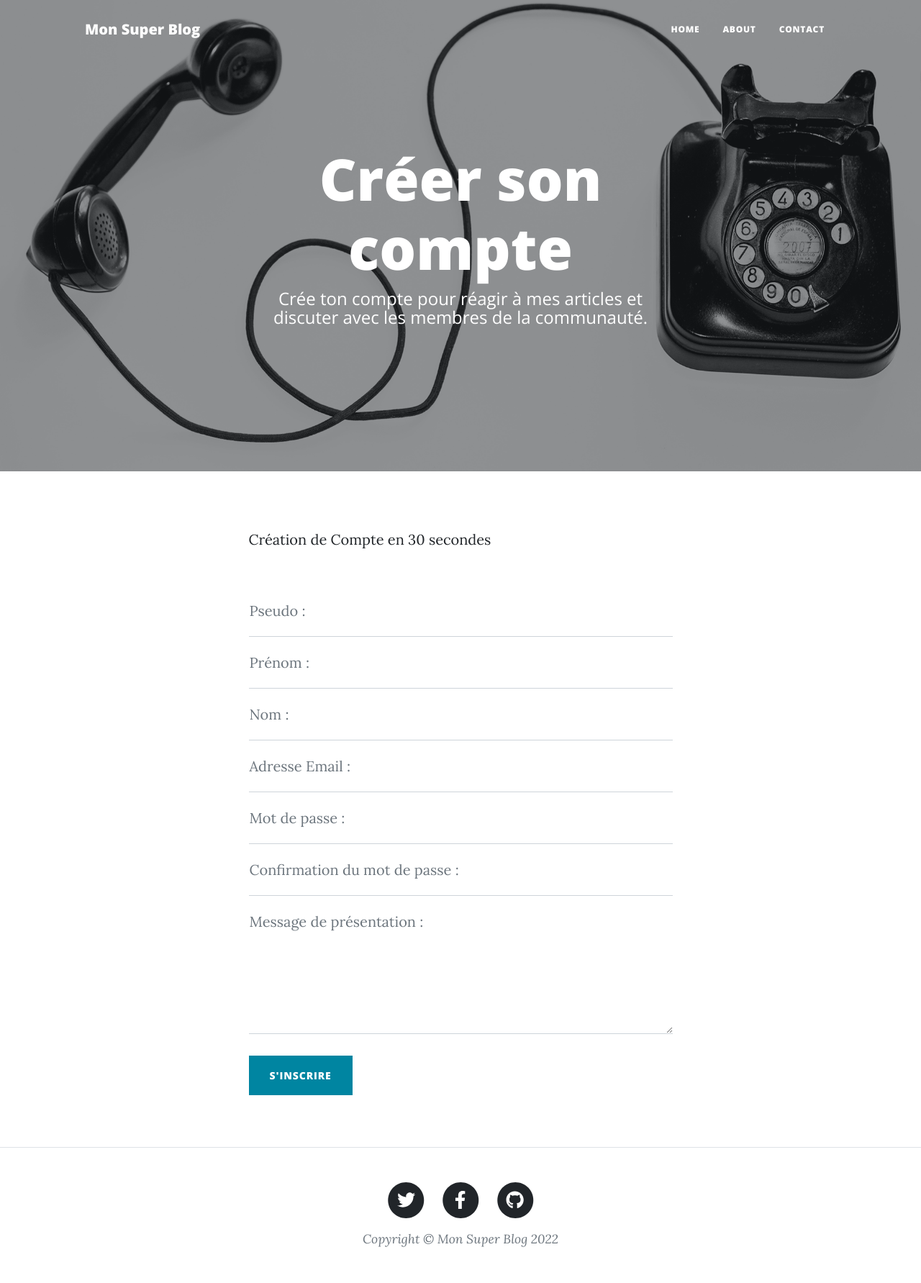
After one commit to sebzz07/Blog-Php, a PHP site: template view/frontend/register.html.twig in a window 1280 px wide. The commit adds this page. Shown: the whole page at 72% size. Run offline with PHP 8.4, Linux system fonts and the light colour scheme; the template is opened without the code that fills it, so the values that code supplies are empty; some libraries are stand-ins or nearby versions.

Commit message:
test register form

```diff
--- a/app/Controller/Controller.php
+++ b/app/Controller/Controller.php
@@ -2,9 +2,9 @@
 
 namespace SebDru\Blog\Controller;
 
-//require_once('vendor/autoload.php');
-
-
+/**
+ * Undocumented class
+ */
 abstract class Controller
 {
     private $loader;
--- /dev/null
+++ b/view/frontend/register.html.twig
@@ -0,0 +1,69 @@
+{% extends "base.html.twig" %}
+{% block title %}
+	Créer son compte
+{% endblock %}
+{% block body %}
+	<!-- Page Header-->
+	<header class="masthead" style="background-image: url('public/assets/img/contact-bg.jpg')">
+		<div class="container position-relative px-4 px-lg-5">
+			<div class="row gx-4 gx-lg-5 justify-content-center">
+				<div class="col-md-10 col-lg-8 col-xl-7">
+					<div class="page-heading">
+						<h1>Créer son compte</h1>
+						<span class="subheading">Crée ton compte pour réagir à mes articles et discuter avec les membres de la communauté.</span>
+					</div>
+				</div>
+			</div>
+		</div>
+	</header>
+	<!-- Main Content-->
+	<main class="mb-4">
+		<div class="container px-4 px-lg-5">
+			<div class="row gx-4 gx-lg-5 justify-content-center">
+				<div class="col-md-10 col-lg-8 col-xl-7">
+					<p>Création de Compte en 30 secondes</p>
+					<div class="my-5">
+						<form id="contactForm" action="/view/frontend/sendRegistration.php" method="post">
+							<div class="form-floating">
+								<input class="form-control" name="pseudo" id="pseudo" type="text" placeholder="Saisie ton pseudo..."/>
+								<label for="name">Pseudo :</label>
+							</div>
+							<div class="form-floating">
+								<input class="form-control" name="first_name" id="first_name" type="text" placeholder="Saisie ton prénom..."/>
+								<label for="name">Prénom :</label>
+
+							</div>
+							<div class="form-floating">
+								<input class="form-control" name="last_name" id="last_name" type="text" placeholder="Saisie ton nom..."/>
+								<label for="name">Nom :</label>
+
+							</div>
+							<div class="form-floating">
+								<input class="form-control" name="email" id="email" type="email" placeholder="Saisie ton email..."/>
+								<label for="email">Adresse Email :</label>
+
+
+							</div>
+							<div class="form-floating">
+								<input class="form-control" name="password" id="password" type="password" placeholder="Saisie ton mot de passe..."/>
+								<label for="name">Mot de passe :</label>
+							</div>
+							<div class="form-floating">
+								<input class="form-control" name="password_confirm" id="password_confirm" type="password" placeholder="Confirme ton mot de passe..."/>
+								<label for="name">Confirmation du mot de passe :</label>
+							</div>
+							<div class="form-floating">
+								<textarea class="form-control" name="presentation" id="presentation" placeholder="Saisie ton message de présentation..." style="height: 12rem"></textarea>
+								<label for="message">Message de présentation :</label>
+
+							</div>
+							<br/>
+							<!-- Submit Button-->
+							<button class="btn btn-primary text-uppercase" id="submitButton" type="submit">S'inscrire</button>
+						</form>
+					</div>
+				</div>
+			</div>
+		</div>
+	</main>
+{% endblock %}
```
Also changed, not shown: app/Controller/Frontend.php (+7 -0 lines), index.php (+18 -9 lines), view/frontend/sendRegistration.php (added, +32 -0 lines).
